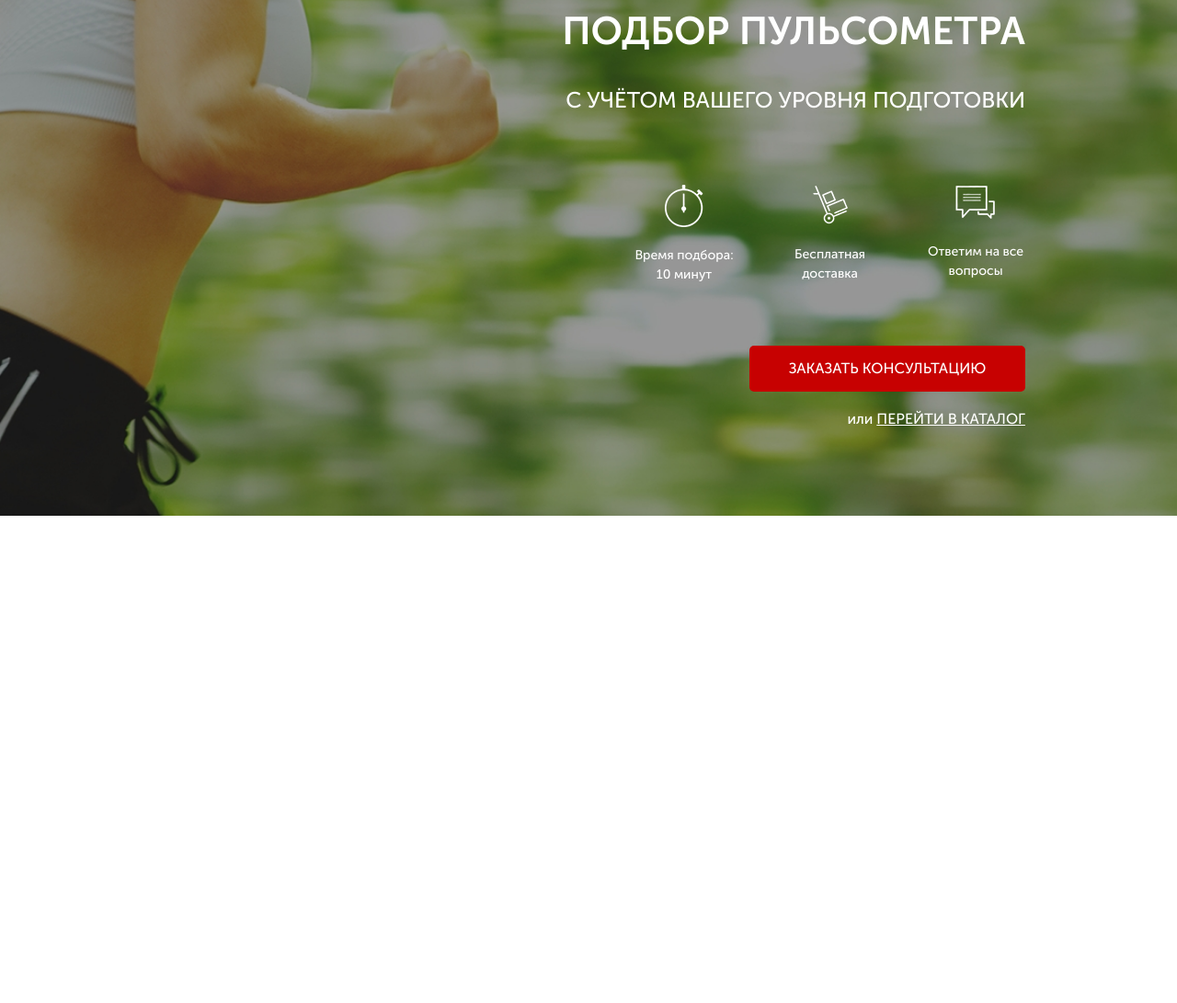
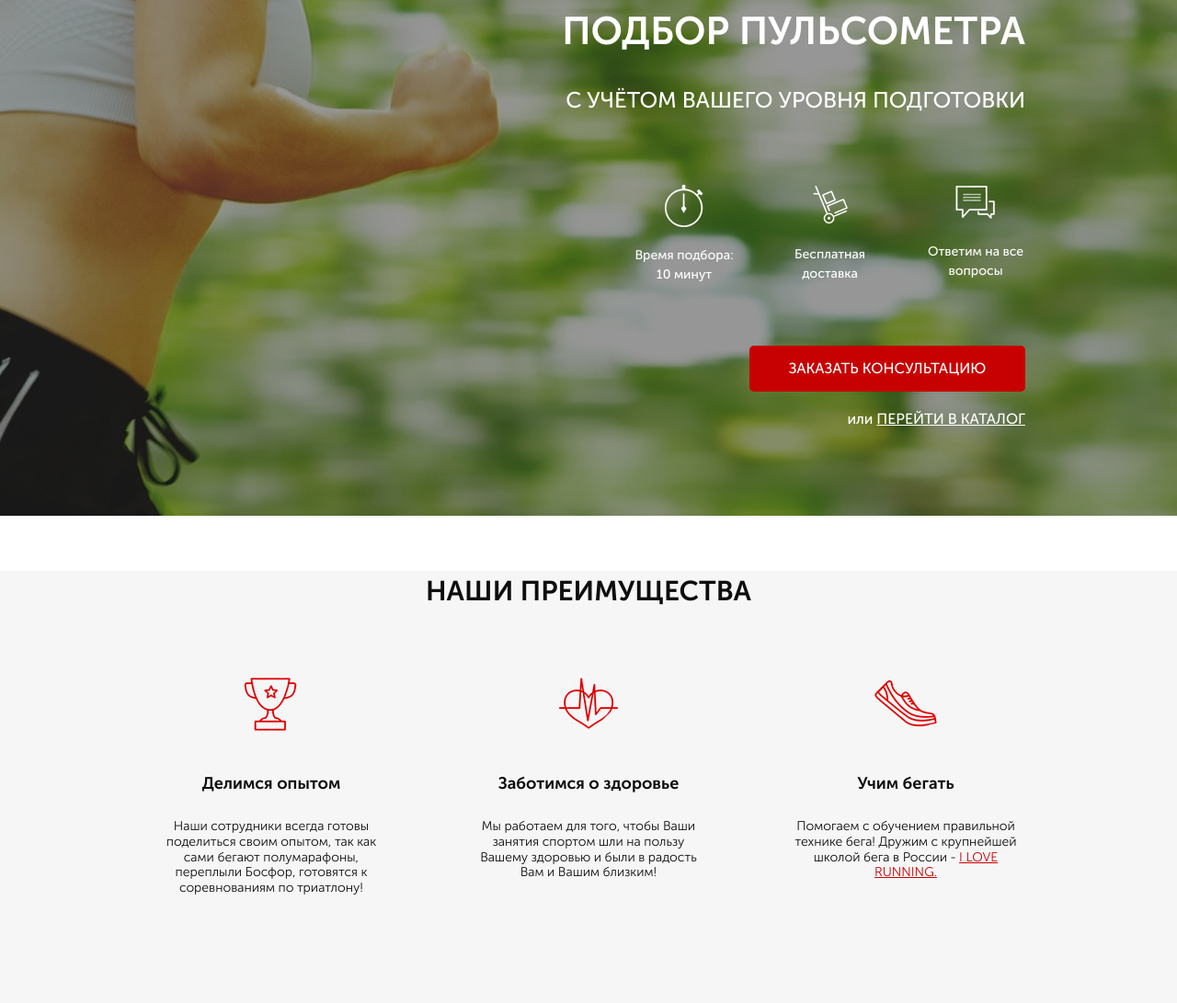
Before and after one commit to OGRoFF/Pulse, a website: page src/index.html in a window 1280 px wide. Shown: the part 165-1256 px from the top of the page at 92% size. Before the commit the page ends 800 px from the top, so only its background shows below. Drawn offline with Linux system fonts and the light colour scheme.

Commit message:
HW_start_media

```diff
--- a/src/index.html
+++ b/src/index.html
@@ -51,11 +51,42 @@
 					или
 					<a href="#">ПЕРЕЙТИ В КАТАЛОГ</a>
 				</div>
-
-
 		   </div>
-
 	   </div>
    </div>
+
+   <div class="advantages">
+		<div class="container">
+			<h2 class="advantages__header">НАШИ ПРЕИМУЩЕСТВА</h2>
+			<div class="advantages__blocks">
+				<div class="advantages__block">
+					<img src="/icons/advantages/cup.png" alt="cup">
+					Делимся опытом
+						<div class="advantages__block_descr_s">Наши сотрудники всегда готовы поделиться своим опытом,
+							так как сами бегают полумарафоны, переплыли Босфор, готовятся к соревнованиям по триатлону!
+						</div>
+				</div>
+
+				<div class="advantages__block">
+					<img src="/icons/advantages/heart.png" alt="heart">
+					Заботимся о здоровье
+						<div class="advantages__block_descr_s">Мы работаем для того,
+							чтобы Ваши занятия спортом шли на пользу Вашему здоровью и были в радость Вам и Вашим близким!
+						</div>
+				</div>
+
+				<div class="advantages__block">
+					<img src="/icons/advantages/shoe.png" alt="shoe">
+					Учим бегать
+					<div class="advantages__block_descr_s">Помогаем с обучением
+						правильной технике бега!
+						Дружим с крупнейшей школой бега в России - <span><a href="#">I LOVE RUNNING.</a> </span>
+					</div>
+				</div>
+			</div>
+		</div>
+
+   </div>
+
 </body>
 </html>
--- /dev/null
+++ b/src/sass/_media.scss
@@ -0,0 +1,8 @@
+@media (max-width: 1200px){}
+
+@media (max-width: 991px) {
+    .promo {
+        min-height: 250px;
+        padding: 121px 0 93px 0;
+    }
+}
--- /dev/null
+++ b/src/sass/blocks/_advantages.scss
@@ -0,0 +1,39 @@
+.advantages {
+    height: 470px;
+    background-color: #f6f6f6;
+    &__header {
+        margin-top: 60px;
+        text-align: center;
+        font-size: 30px;
+        font-weight: 700;
+        color: #0d0d0d;
+    }
+    &__blocks {
+        margin-top: 65px;
+        display: flex;
+        justify-content: space-between;
+    }
+    &__block {
+        width: 260px;
+        font-size: 18px;
+        font-weight: 700;
+        color: #0d0d0d;
+        text-align: center;
+        img {
+        display: block;
+        margin: 0 auto;
+        margin-bottom: 38px;
+        }
+    }
+    &__block_descr_s {
+        margin-top: 25px;
+        font-size: 14px;
+        line-height: 1.2;
+        font-weight: 300;
+        color: #0d0d0d;
+        a {
+            text-decoration: underline;
+            color: $main-color;
+        }
+    }
+}
--- a/src/sass/style.scss
+++ b/src/sass/style.scss
@@ -9,3 +9,5 @@
 @import 'blocks/promo.scss';
 @import 'blocks/header.scss';
 @import 'blocks/buttons.scss';
+@import 'blocks/advantages.scss';
+@import 'media.scss';
```
Also changed, not shown: src/css/style.min.css.
